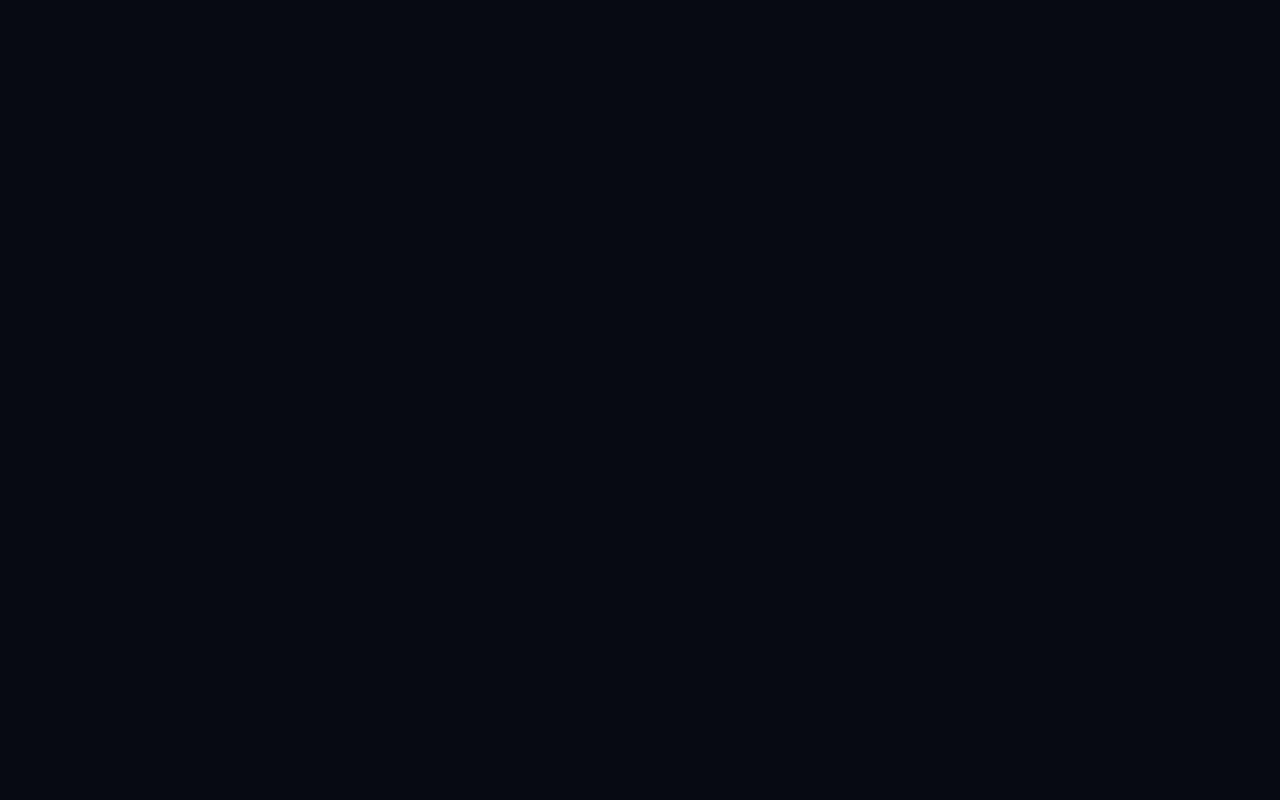
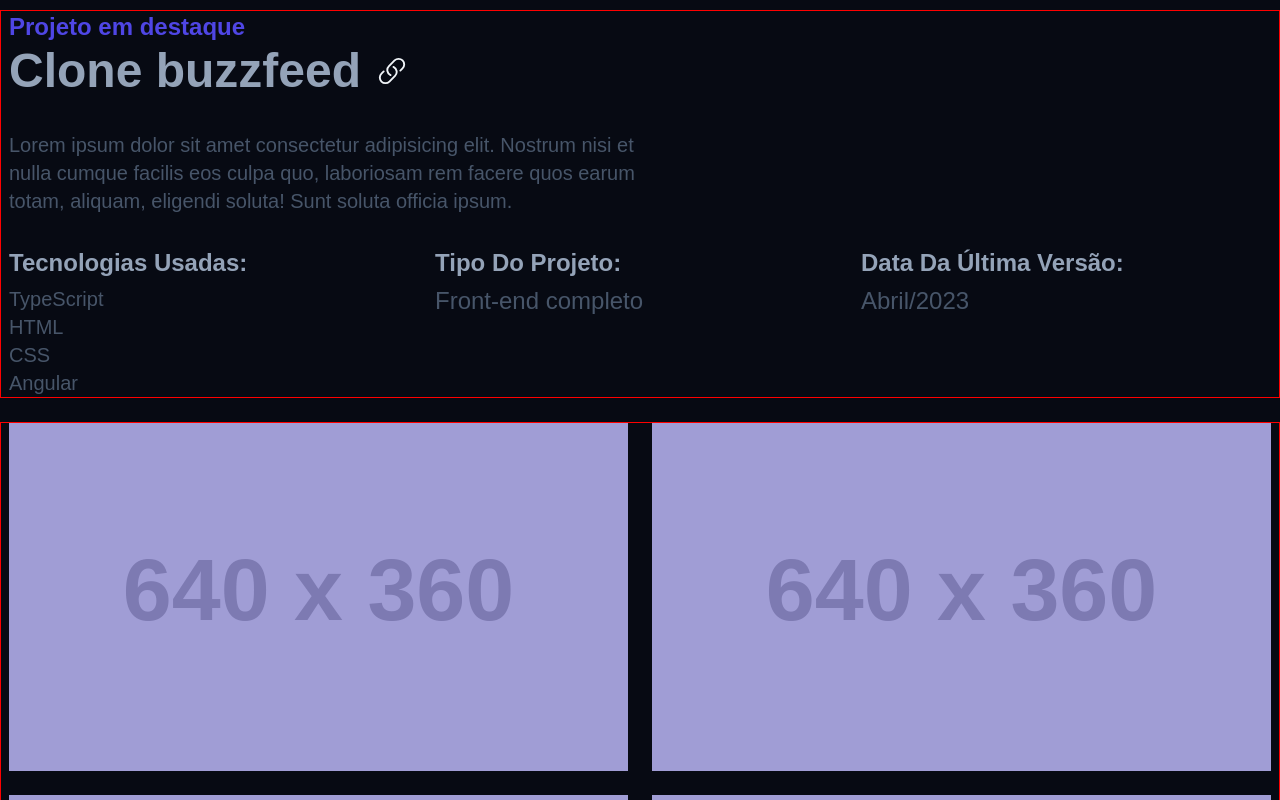
Before and after one commit to joas005/portfolio, an Angular app: page / in a window 1280 px wide. Shown: the part 1460-2260 px from the top of the page. Before the commit the page ends 1334 px from the top, so only its background shows below. Built offline with nearby package versions, Linux system fonts and the light colour scheme; a web font is replaced by a local one.

Commit message:
Adicionado projeto em destaque

```diff
--- a/src/app/app.module.ts
+++ b/src/app/app.module.ts
@@ -9,6 +9,8 @@
 import { NavComponent } from './components/nav/nav.component';
 import { MainComponent } from './components/main/main.component';
 import { AboutComponent } from './components/about/about.component';
+import { FeaturedComponent } from './components/featured/featured.component';
+import { FeaturedImagesComponent } from './components/featured-images/featured-images.component';
 
 @NgModule({
   declarations: [
@@ -18,7 +20,9 @@
     GapComponent,
     NavComponent,
     MainComponent,
-    AboutComponent
+    AboutComponent,
+    FeaturedComponent,
+    FeaturedImagesComponent
   ],
   imports: [
     BrowserModule,
--- a/src/app/components/about/about.component.css
+++ b/src/app/components/about/about.component.css
@@ -14,6 +14,7 @@
 
 .aboutTitle {
 	font-size: var(--size-2xl);
+	color: var(--clr-slate400);
 }
 
 .aboutContent p {
--- /dev/null
+++ b/src/app/components/featured-images/featured-images.component.css
@@ -0,0 +1,48 @@
+figure {
+    margin-top: 1rem;
+    display: grid;
+    grid-gap: 1rem;
+    grid-template-columns: repeat(auto-fit, minmax(200px, 1fr));
+}
+
+.imageWrapper {
+    margin: 0 auto;
+    position: relative;
+}
+
+.imageWrapper::after {
+    content: '';
+    background-color: rgba(79, 70, 229, 0.35);
+    width: 100%;
+    height: 100%;
+    position: absolute;
+    top: 0;
+    left: 0;
+    z-index: 1;
+    transition: background-color 0.4s;
+}
+
+.imageWrapper:hover::after {
+    background-color: rgba(79, 70, 229, 0.1);
+}
+
+@media (min-width: 475px) {
+    figure {
+        grid-template-columns: repeat(auto-fit, minmax(500px, 1fr));
+        margin-top: 1.5rem;
+        grid-gap: 1.5rem;
+    }
+}
+
+@media (min-width: 1024px) {
+	figure {
+        grid-template-columns: repeat(auto-fit, minmax(500px, 1fr));
+    }
+}
+
+@media (min-width: 1280px) {
+	figure {
+        margin-top: 1.5rem;
+        grid-gap: 1.5rem;
+    }
+}
--- /dev/null
+++ b/src/app/components/featured-images/featured-images.component.html
@@ -0,0 +1,20 @@
+<figure class="container">
+    <div class="imageWrapper">
+        <img src="http://via.placeholder.com/640x360" alt="Project Image 1">
+    </div>
+    <div class="imageWrapper">
+        <img src="http://via.placeholder.com/640x360" alt="Project Image 2">
+    </div>
+    <div class="imageWrapper">
+        <img src="http://via.placeholder.com/640x360" alt="Project Image 3">
+    </div>
+    <div class="imageWrapper">
+        <img src="http://via.placeholder.com/640x360" alt="Project Image 4">
+    </div>
+    <div class="imageWrapper">
+        <img src="http://via.placeholder.com/640x360" alt="Project Image 5">
+    </div>
+    <div class="imageWrapper">
+        <img src="http://via.placeholder.com/640x360" alt="Project Image 6">
+    </div>
+</figure>
--- /dev/null
+++ b/src/app/components/featured/featured.component.css
@@ -0,0 +1,159 @@
+.featured h2 {
+	font-size: var(--size-2xl);
+	color: var(--clr-slate400);
+    cursor: pointer;
+    transition: transform 0.8s;
+}
+
+.featured h3 {
+    font-size: var(--size-base);
+	color: var(--clr-indigo);
+}
+
+.featuredLinkWrapper {
+    display: flex;
+    align-items: center;
+    gap: 1rem;
+}
+
+.featuredLink {
+    display: inline-block;
+    width: var(--size-2xl);
+    height: var(--size-2xl);
+    transition: transform 0.3s;
+}
+
+.projectDescription {
+    max-width: 60ch;
+    color: var(--clr-slate600);
+    font-size: var(--size-s);
+    margin: 1rem 0;
+}
+
+.aboutProject {
+    display: flex;
+    flex-wrap: wrap;
+    gap: 1rem;
+}
+
+.label {
+    flex: 1;
+    min-width: 250px;
+}
+
+.label h3 {
+    color: var(--clr-slate400);
+    font-size: var(--size-base);
+    text-transform: capitalize;
+    margin: 0;
+    margin-bottom: 0.25em;
+}
+
+.label p {
+    color: var(--clr-slate600);
+    font-size: var(--size-base);
+}
+
+.label ul {
+    padding: 0;
+    list-style: none;
+}
+
+.label li {
+    font-size: var(--size-s);
+    color: var(--clr-slate600);
+    text-transform: capitalize;
+}
+
+.featuredLink:hover {
+    transform: scale(1.05);
+}
+
+.featured h2:hover {
+    transform: scale(1.025);
+}
+
+@media (min-width: 475px) {
+	.featured h2 {
+		font-size: var(--size-3xl);
+	}
+
+    .featuredLink {
+        width: var(--size-3xl);
+        height: var(--size-3xl);
+    }
+
+    .featured h3 {
+        font-size: var(--size-l);
+    }
+
+    .projectDescription {
+        font-size: var(--size-base);
+        margin: 1.5rem 0;
+    }
+
+    .label p {
+        font-size: var(--size-l);
+    }
+
+    .label li {
+        font-size: var(--size-base);
+    }
+}
+
+/* L */
+@media (min-width: 1024px) {
+	.featured h2 {
+		font-size: var(--size-4xl);
+	}
+
+    .featuredLink {
+        width: var(--size-4xl);
+        height: var(--size-4xl);
+    }
+
+    .featured h3 {
+        font-size: var(--size-xl);
+    }
+
+    .projectDescription {
+        font-size: var(--size-l);
+    }
+
+    .label p {
+        font-size: var(--size-xl);
+    }
+
+    .label li {
+        font-size: var(--size-l);
+    }
+}
+
+/* XL */
+@media (min-width: 1280px) {
+	.featured h2 {
+		font-size: var(--size-5xl);
+	}
+
+    .featured h3 {
+        font-size: var(--size-2xl);
+    }
+
+    .featuredLink {
+        width: var(--size-3xl);
+        height: var(--size-3xl);
+    }
+
+    .projectDescription {
+        font-size: var(--size-xl);
+        margin: 2rem 0;
+    }
+
+    .label p {
+        font-size: var(--size-2xl);
+    }
+
+    .label li {
+        font-size: var(--size-xl);
+    }
+}
--- /dev/null
+++ b/src/app/components/featured/featured.component.html
@@ -0,0 +1,48 @@
+<section class="container featured">
+	<h3>Projeto em destaque</h3>
+	<div class="featuredLinkWrapper">
+		<h2>Clone buzzfeed</h2>
+		<a href="#" class="featuredLink">
+			<svg
+				xmlns="http://www.w3.org/2000/svg"
+				fill="none"
+				viewBox="0 0 24 24"
+				stroke-width="1.5"
+				stroke="currentColor"
+			>
+				<path
+					stroke-linecap="round"
+					stroke-linejoin="round"
+					d="M13.19 8.688a4.5 4.5 0 011.242 7.244l-4.5 4.5a4.5 4.5 0 01-6.364-6.364l1.757-1.757m13.35-.622l1.757-1.757a4.5 4.5 0 00-6.364-6.364l-4.5 4.5a4.5 4.5 0 001.242 7.244"
+				/>
+			</svg>
+		</a>
+	</div>
+	<p class="projectDescription">
+		Lorem ipsum dolor sit amet consectetur adipisicing elit. Nostrum nisi et
+		nulla cumque facilis eos culpa quo, laboriosam rem facere quos earum totam,
+		aliquam, eligendi soluta! Sunt soluta officia ipsum.
+	</p>
+
+	<article class="aboutProject">
+		<div class="label">
+			<h3>Tecnologias usadas:</h3>
+			<ul>
+				<li>TypeScript</li>
+				<li>HTML</li>
+				<li>CSS</li>
+				<li>Angular</li>
+			</ul>
+		</div>
+
+		<div class="label">
+			<h3>Tipo do projeto:</h3>
+			<p>Front-end completo</p>
+		</div>
+
+		<div class="label">
+			<h3>Data da última versão:</h3>
+			<p>Abril/2023</p>
+		</div>
+	</article>
+</section>
--- a/src/app/pages/home/home.component.html
+++ b/src/app/pages/home/home.component.html
@@ -5,6 +5,9 @@
     <app-main />
     <app-gap />
     <app-about />
+    <app-gap />
+    <app-featured />
+    <app-featured-images />
 </main>
 <footer>
 
```
Also changed, not shown: src/app/components/featured-images/featured-images.component.ts (added, +10 -0 lines), src/app/components/featured/featured.component.ts (added, +10 -0 lines).
